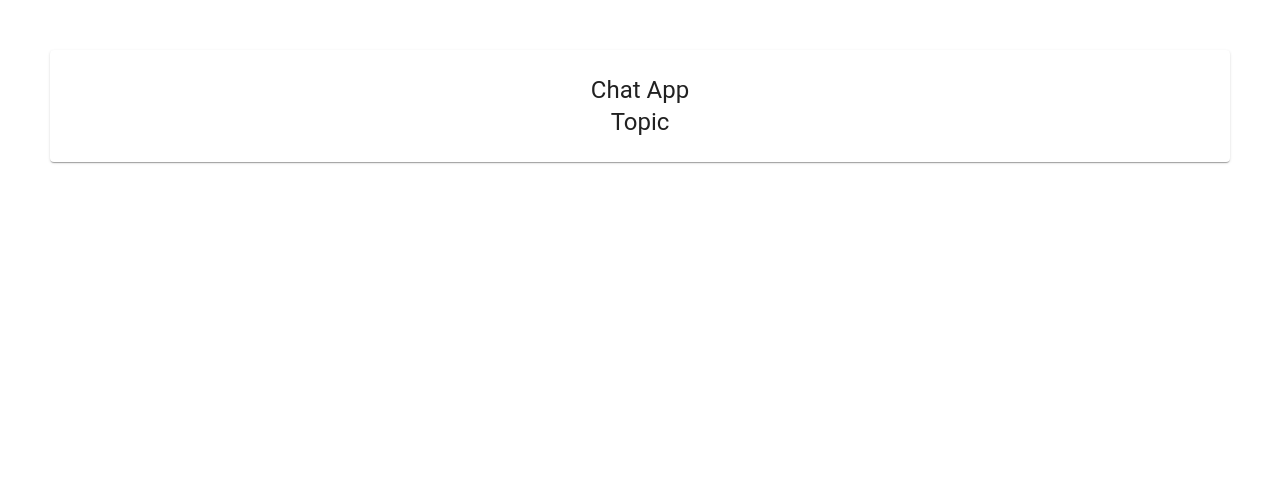
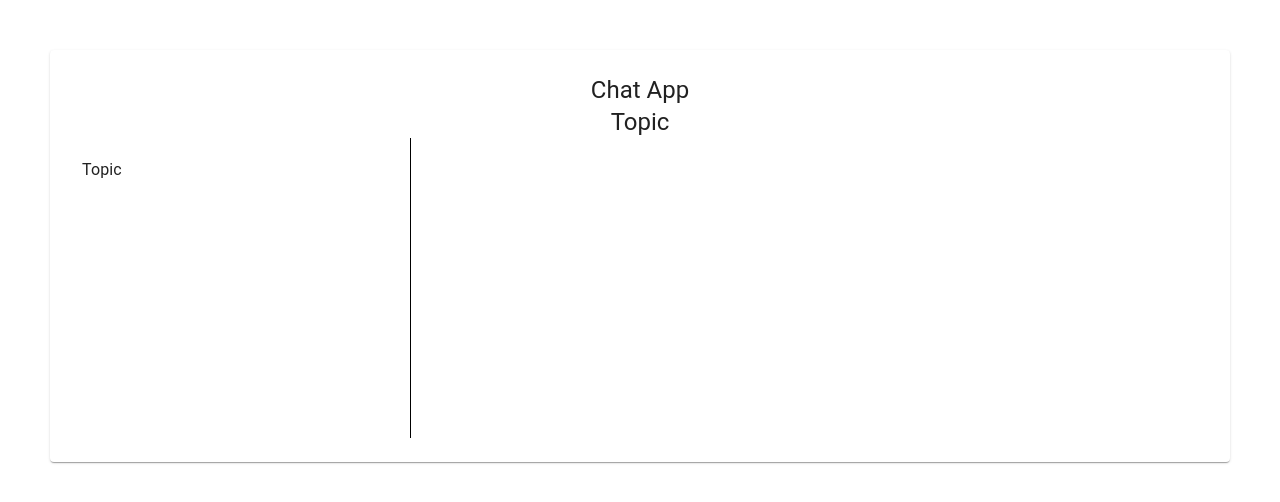
Before and after one commit to MarcGal/simple-chat, a React (Create React App) app: page / in a window 1280 px wide. Shown: the top 502 px of the page. Built offline with nearby package versions, Linux system fonts and the light colour scheme.

Commit message:
Add sections for chat, topics, typing.

```diff
--- a/src/Dashboard.js
+++ b/src/Dashboard.js
@@ -2,6 +2,9 @@
 import { makeStyles } from '@material-ui/core/styles';
 import Paper from '@material-ui/core/Paper';
 import Typography from '@material-ui/core/Typography';
+import List from '@material-ui/core/List';
+import ListItem from '@material-ui/core/ListItem';
+import ListItemText from '@material-ui/core/ListItemText';
 
 const useStyles = makeStyles(theme => ({
   root: {
@@ -14,6 +17,7 @@
   topicsWindow: {
     width: '30%',
     height: '300px',
+    borderRight: '1px solid black',
   },
   chatWindow: {
     width: '70%',
@@ -42,8 +46,22 @@
           Topic
         </Typography>
         <div className={classes.flex}>
+          <div className={classes.topicsWindow}>
+            <List>
+              {
+                ['Topic'].map(topic => (
+                  <ListItem key={topic} button>
+                     <ListItemText primary={topic} />
+                  </ListItem>
+                ))
+              }
+            </List>
+          </div>
+          <div className={classes.chatWindow}>
 
+          </div>
         </div>
+
         <div  className={classes.flex}>
 
         </div>
```
